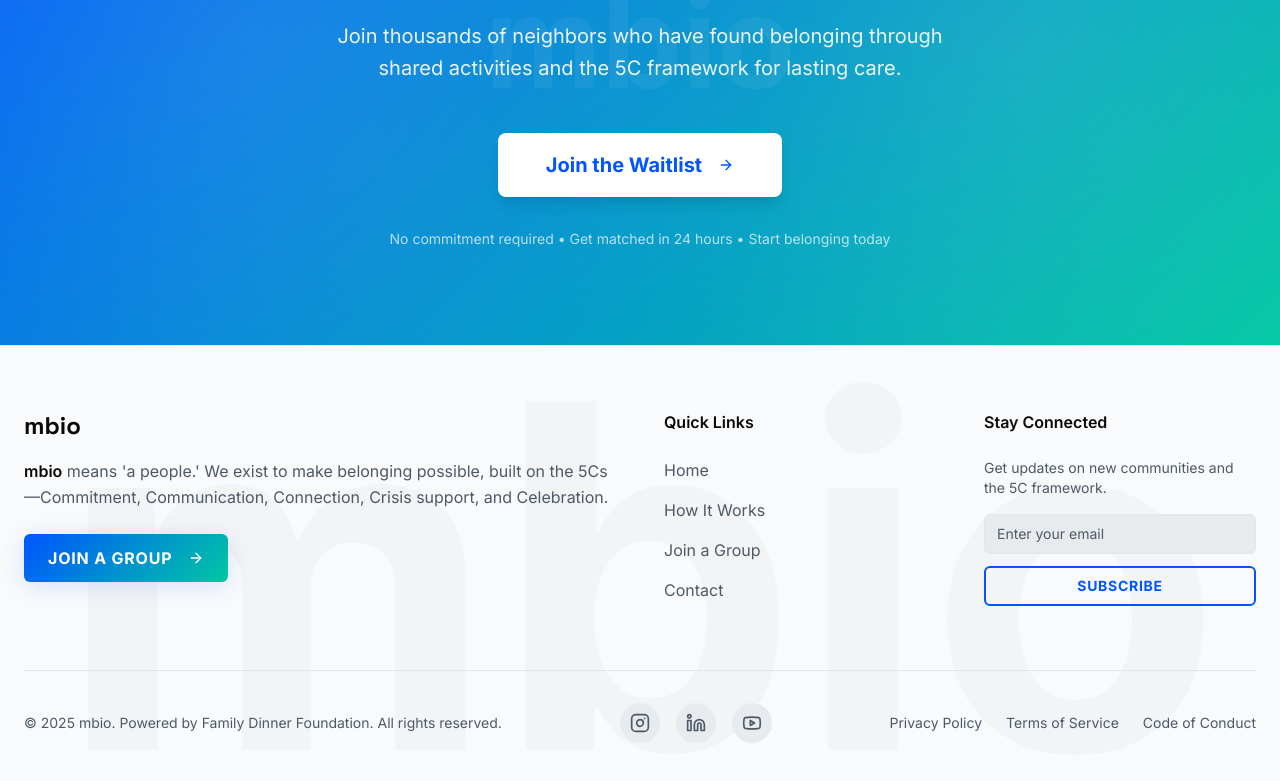
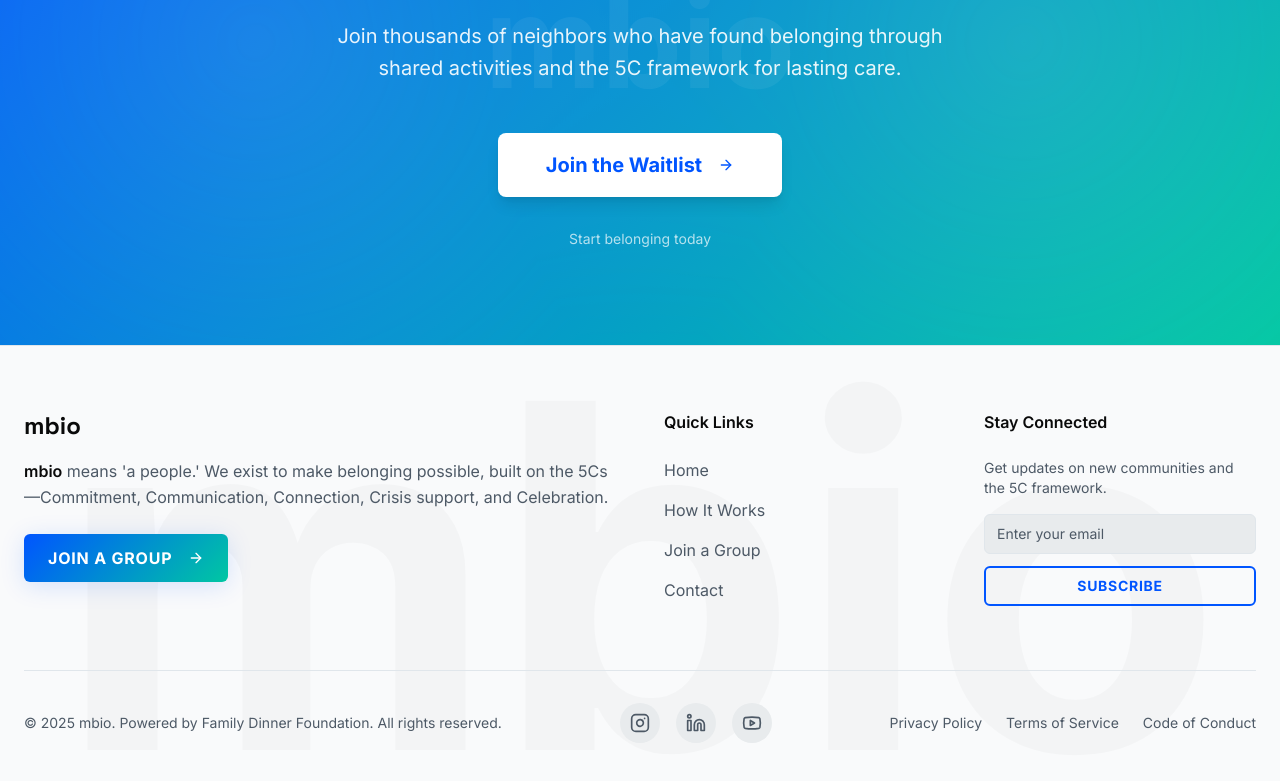
Before and after one commit to adjah-l/fdf-jikota, a React (Vite) app: page /premium in a window 1280 px wide. Shown: the part 5422-6203 px from the top of the page. Built offline with nearby package versions, Linux system fonts and the light colour scheme.

Commit message:
Remove commitment text

```diff
--- a/src/components/marketing/CTABanner.tsx
+++ b/src/components/marketing/CTABanner.tsx
@@ -63,7 +63,7 @@ export function CTABanner() {
 
             {/* Supporting Text */}
             <p className="text-white/70 text-sm mt-8">
-              No commitment required • Get matched in 24 hours • Start belonging today
+              Start belonging today
             </p>
           </div>
         </div>
```
